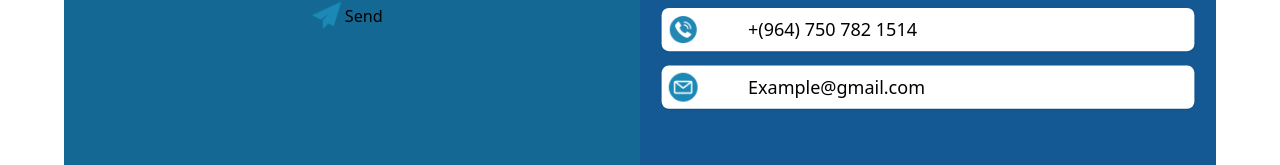
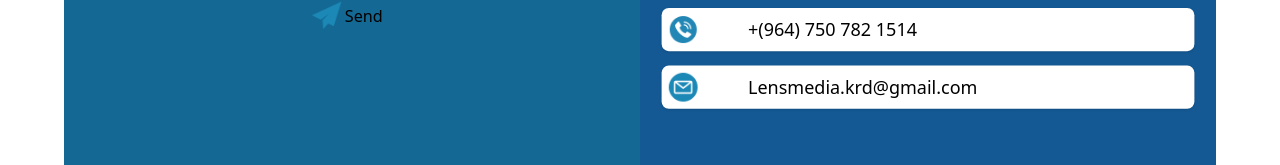
Before and after one commit to HarmanSoftware/LaCorsicaWebpage, a React (Create React App) app: page /contact in a window 1280 px wide. Shown: the part 587-752 px from the top of the page. Built offline with nearby package versions, Linux system fonts and the light colour scheme.

Commit message:
hotfix:contact details retyped

```diff
--- a/src/Pages/Contact.js
+++ b/src/Pages/Contact.js
@@ -200,7 +200,7 @@ export default function Contact() {
               className="flex items-center font-medium py-2 my-2 mt-4 text-xl rounded-lg bg-white hover:bg-mauve shadow hover:shadow-md hover:scale-105 ease-in-out duration-500"
               >
               <img src={Email} className="w-8 h-8 mx-2" alt="Email icon img" />
-              <div className="font-medium px-12">Example@gmail.com</div>
+              <div className="font-medium px-12">Lensmedia.krd@gmail.com</div>
             </div>
           </div>
         </div>
```
